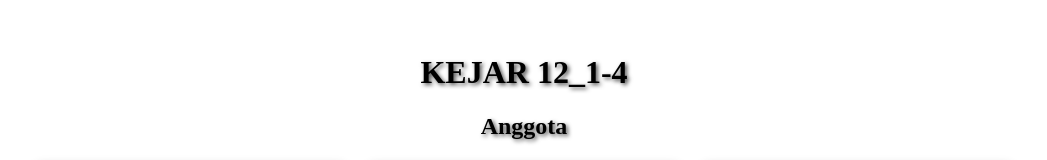
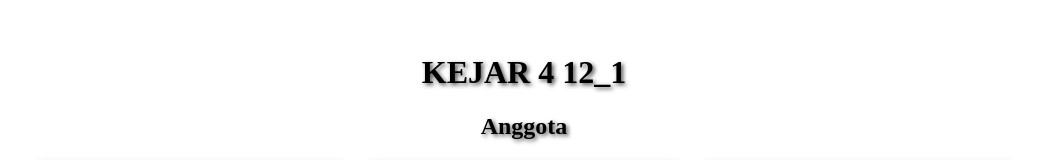
Before and after one commit to jeruuk/Ujian-praktik-informatika, a plain HTML site: page index.html in a window 1280 px wide. Shown: the top 160 px of the page, without its empty margins (116-1163 px from the left). Drawn offline with Linux system fonts and the light colour scheme.

Commit message:
Update index.html

```diff
--- a/index.html
+++ b/index.html
@@ -9,7 +9,7 @@
 
 
   <div class="page-wrapper">
-    <h1 class="title">KEJAR 12_1-4</h1>
+    <h1 class="title">KEJAR 4 12_1</h1>
     <h2>Anggota</h2>
 
 
```
